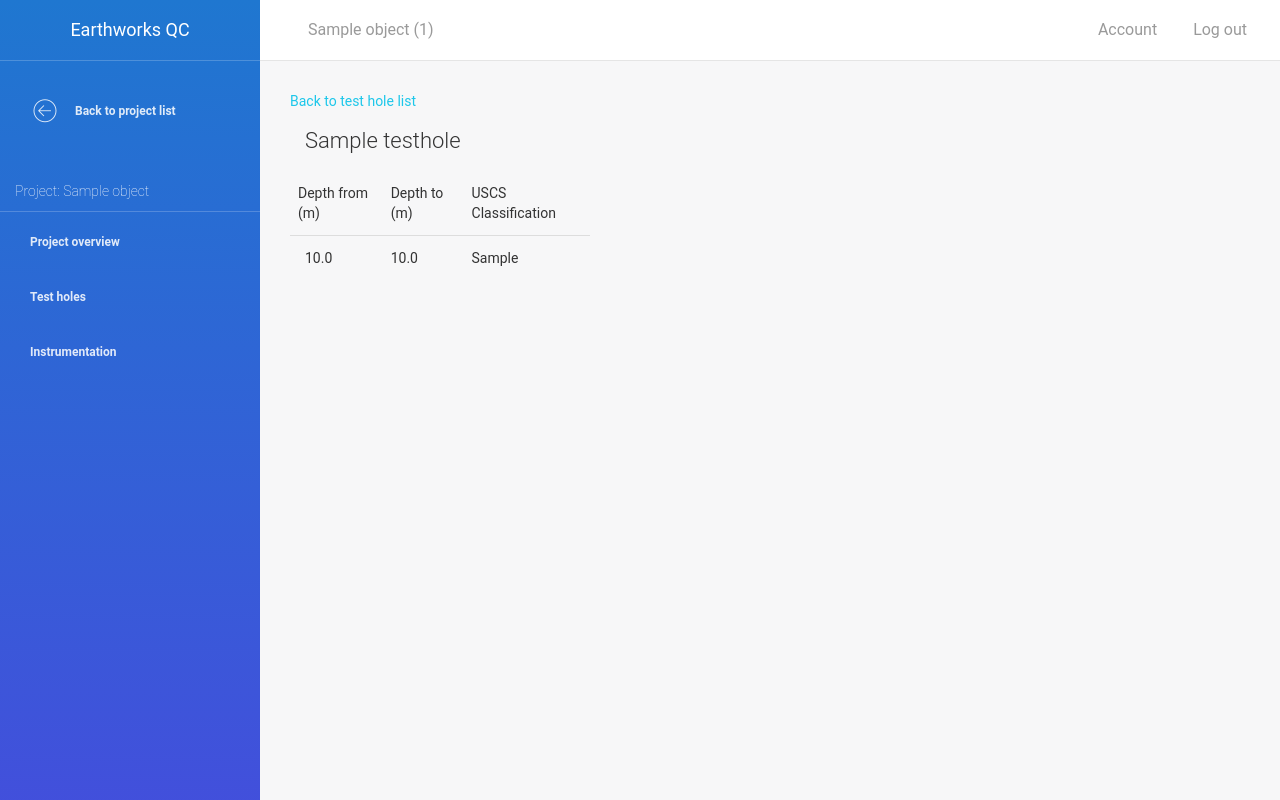
After one commit to stephenhillier/epm, a Django app: template projects/templates/projects/testhole_detail.html in a window 1280 px wide. The commit adds this page. Run offline with Django 3.2, Linux system fonts and the light colour scheme; the template is opened without the code that fills it: most values are stand-ins (such as "Sample title", 1, 10 or a date in 2020); some libraries are stand-ins or nearby versions.

Commit message:
Test hole detail view and template

```diff
--- /dev/null
+++ b/projects/templates/projects/testhole_detail.html
@@ -0,0 +1,54 @@
+{% extends 'projects/home.html' %}
+
+{% block title %}Earthworks QC - {{ object.name }} {% endblock title %}
+
+{% block project_title %}{{ object.name }}{% endblock project_title %}
+
+{% block breadcrumbs %}
+<a href="{% url 'project-detail' object.project %}">
+{{ object.name }} ({{ object.number }})</a>
+{% endblock breadcrumbs %}
+
+{% block content %}
+<div class="row">
+    <div class="col-md-4">
+
+        <a href="{% url 'testhole-list' project=object.project %}">Back to test hole list</a>
+
+
+        <div class="card card-plain">
+            <div class="header">
+                <h4 class="title">{{ testhole.name }}</h4>
+            </div>
+            <div class="content table-responsive table-full-width">
+                <table class="table table-hover">
+                    <thead>
+                        <td>Depth from (m)</td>
+                        <td>Depth to (m)</td>
+                        <td>USCS Classification</td>
+                    </thead>
+                    <tbody>
+                        {% for layer in testhole.soil_layers.all %}
+                            <tr>
+                                <td>{{ layer.depth_from|floatformat:1 }}</td>
+                                <td>{{ layer.depth_to|floatformat:1 }}</td>
+                                <td>{{ layer.get_uscs_display }}</td>
+                            </tr>
+                        {% empty %}
+                            <tr>
+                                <td>No soil units defined</td>
+                                <td> </td>
+                                <td> </td>
+                            </tr>
+                        {% endfor %}
+
+                    </tbody>
+                </table>
+
+            </div>
+        </div>
+
+    </div>
+</div>
+
+{% endblock content %}
--- a/projects/urls.py
+++ b/projects/urls.py
@@ -7,9 +7,10 @@ router.register(r'projects/(?P<project>\d+)/data', views.APIDataPointViewSet, ba
 router.register(r'projects', views.APIProjectViewSet, base_name='project-api')
 
 urlpatterns = [
-    url(r'^(?P<project>\d+)/$', views.ProjectDetailView.as_view(), name='project-detail'),
+    url(r'^(?P<project>\d+)/data/testholes/(?P<testhole>\d+)/$', views.TestHoleDetailView.as_view(), name='testhole-detail'),
     url(r'^(?P<project>\d+)/data/testholes/$', views.TestHoleList.as_view(), name='testhole-list'),
     url(r'^(?P<project>\d+)/data/instruments/$', views.InstrumentList.as_view(), name='instrument-list'),
+    url(r'^(?P<project>\d+)/$', views.ProjectDetailView.as_view(), name='project-detail'),
     url(r'^list/', views.ProjectsListView.as_view(), name='project-list'),
     url(r'^new/', views.ProjectCreateView.as_view(), name='project-create'),
     url(r'^map/', views.ProjectsMapView.as_view(), name='project-map'),
```
Also changed, not shown: projects/templates/projects/testhole_list.html (+7 -3 lines), projects/views.py (+11 -0 lines), projects/templates/projects/datapoint_detail.html (deleted).
